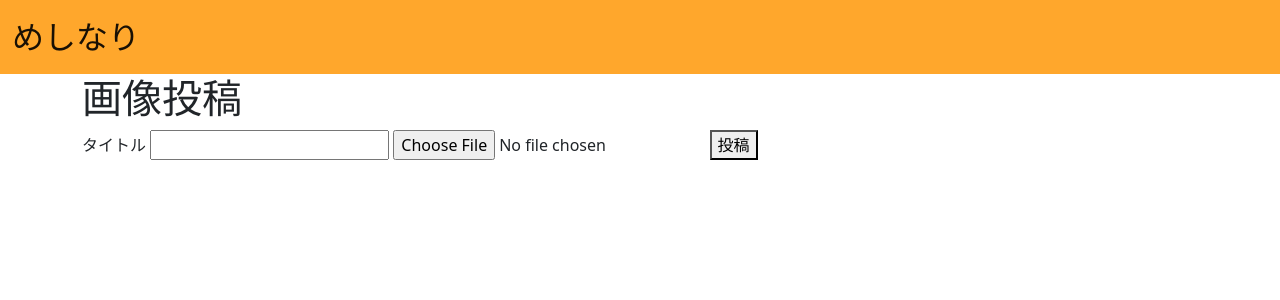
After one commit to a2c6201/Fany, a Flask app: template templates/create.html in a window 1280 px wide. The commit adds this page. Shown: the top 300 px of the page. Run offline with Flask 2, Linux system fonts and the light colour scheme; the template is opened without the code that fills it, so the values that code supplies are empty; some libraries are stand-ins or nearby versions.

Commit message:
add: 画像投稿画面

```diff
--- a/requirements.txt
+++ b/requirements.txt
@@ -15,7 +15,9 @@ dominate==2.7.0
 filelock==3.8.0
 flake8==6.0.0
 Flask==2.2.2
+Flask-Bootstrap==3.3.7.1
 flask-paginate==2022.1.8
+Flask-SQLAlchemy==2.5.1
 future==0.18.2
 geolocation-python==0.2.2
 gunicorn==20.1.0
@@ -45,6 +47,7 @@ requests==2.28.1
 requests-oauthlib==1.3.1
 sentencepiece==0.1.97
 six==1.16.0
+SQLAlchemy==1.4.46
 SudachiDict-core==20221021
 SudachiPy==0.6.6
 tomli==2.0.1
--- /dev/null
+++ b/templates/create.html
@@ -0,0 +1,12 @@
+{% extends "base.html" %} {% block body %}
+<header>{% include "navbar.html" %}</header>
+<div class="container">
+  <h1>画像投稿</h1>
+  <form method="post" action="" enctype="multipart/form-data">
+    <label for="title">タイトル</label>
+    <input type="text" name="title" />
+    <input type="file" name="image" accept="image/png, image/jpeg, image/jpg" />
+    <button type="submit">投稿</button>
+  </form>
+</div>
+{% endblock %}
```
Also changed, not shown: templates/detail.html (+9 -0 lines).
